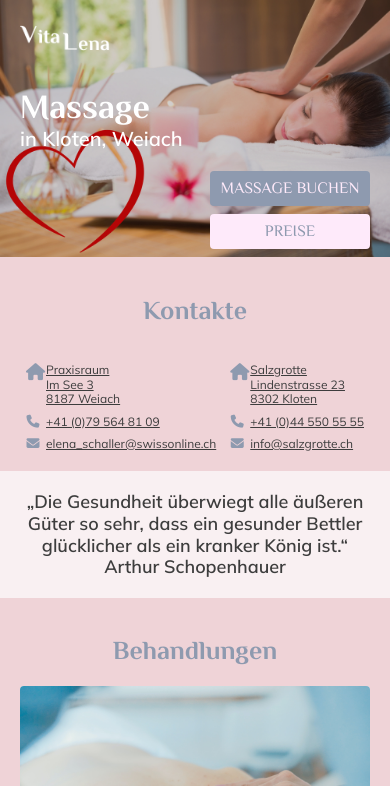
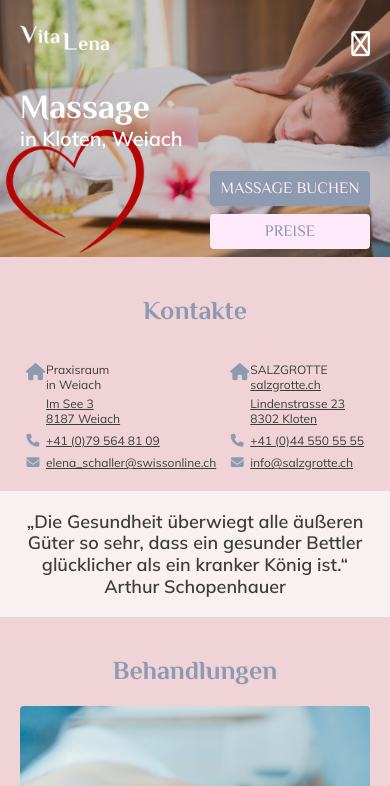
Before and after one commit to boririna/VitaLena, a website built with Parcel: page index.html in a window 390 px wide. Shown: the top 786 px of the page. Built offline with nearby package versions, Linux system fonts and the light colour scheme.

Commit message:
added website address of salzgrotte, added hamburger, added links

```diff
--- a/css/styles.css
+++ b/css/styles.css
@@ -81,6 +81,10 @@ nav {
   display: flex;
   justify-content: space-between;
   align-items: center;
+}
+
+.hamburger-menu {
+  display: none;
 }
 
 .phone-number {
@@ -213,6 +217,10 @@ h2 {
   text-align: left;
   padding-left: 20px;
   padding-right: 20px;
+}
+
+.addr-place {
+  margin-bottom: 5px;
 }
 
 .icon-text {
@@ -357,6 +365,16 @@ h2 {
   .banner-content .header-menu {
     display: none;
   }
+
+  .hamburger-menu {
+    display: block;
+  }
+
+  .hamburger {
+    font-size: 25px;
+    font-weight: 100;
+  }
+
 
   .logo {
     width: 90px;
--- a/index.html
+++ b/index.html
@@ -51,6 +51,14 @@
                 <li><a href="#massage">Massage</a></li>
                 <li><a href="#contact">Kontakte</a></li>
               </ul>
+
+              <div class="hamburger-menu">
+                <a>
+                  <i class="fa fa-bars hamburger" aria-hidden="true"></i>
+                </a>
+              </div>
+
+
             </nav>
 
             <!-- <div class="phone-number">
@@ -80,10 +88,14 @@
           <div class="icon-text">
             <i class="fa fa-home addr-icon home-icon" aria-hidden="true"></i>
             <div>
-
-              <p><a href="https://goo.gl/maps/SronJErekN9ETXpL9" target="_blank">
-                Praxisraum
-              </a></p>
+              <div class="addr-place">
+                <p>
+                  Praxisraum
+                </p>
+                <p>
+                  in Weiach
+                </p>
+              </div>
               <p><a href="https://goo.gl/maps/SronJErekN9ETXpL9" target="_blank">
                 Im See 3
               </a></p>
@@ -110,9 +122,18 @@
           <div class="icon-text">
             <i class="fa fa-home addr-icon home-icon" aria-hidden="true"></i>
             <div>
-              <a href="https://salzgrotte.ch/angebot/massagen/" target="_blank">Salzgrotte</a>
-              <p><a href="https://goo.gl/maps/ZfKhNa9Ryq1TmgHh9" target="_blank">Lindenstrasse 23</a></p>
-              <p><a href="https://goo.gl/maps/ZfKhNa9Ryq1TmgHh9" target="_blank">8302 Kloten</a></p>
+              <div class="addr-place">
+                <p>SALZGROTTE</p>
+                <a href="https://salzgrotte.ch/angebot/massagen/" target="_blank">
+                  salzgrotte.ch
+                </a>
+              </div>
+              <p><a href="https://goo.gl/maps/ZfKhNa9Ryq1TmgHh9" target="_blank">
+                Lindenstrasse 23
+              </a></p>
+              <p><a href="https://goo.gl/maps/ZfKhNa9Ryq1TmgHh9" target="_blank">
+                8302 Kloten
+              </a></p>
             </div>
           </div>
           <div class="icon-text">
@@ -124,7 +145,6 @@
           <div class="icon-text icon-text-last">
             <i class="fa fa-envelope addr-icon" aria-hidden="true"></i>
             <a href="mailto:info@salzgrotte.ch" target="_blank">info@salzgrotte.ch</a>
-            <!-- <p>info@salzgrotte.ch</p> -->
           </div>
         </div>
       </div>
@@ -192,8 +212,14 @@
       <a href="https://emr.ch/therapeut/elena.schaller" target="_blank">
         <img src="/img/emr-rme-grey.jpg" alt="EMR/AMR zertifiziert" class="emr">
       </a>
-      <p>Krankenkassen anerkannt (Zusatzversicherung)</p>
-      <p class="copiright">Copyright ©2023 All rights reserved | This website is made by Irina Borisova</p>
+      <a href="https://emr.ch/therapeut/elena.schaller" target="_blank">
+        <p>Krankenkassen anerkannt (Zusatzversicherung)</p>
+      </a>
+      <p class="copiright">
+        <a href="https://troopl.com/iaborisova" target="_blank">
+          Copyright ©2023 All rights reserved | This website is made by Irina Borisova
+        </a>
+      </p>
     </div>
 
 </div>
```
